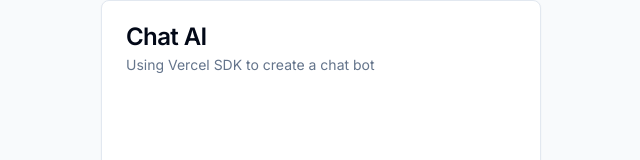
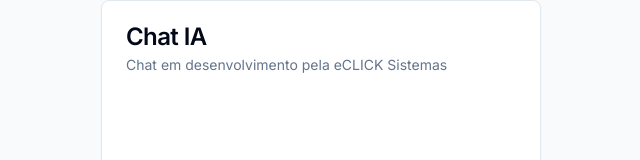
Before and after one commit to wandersonzz/chat-ia, a Next.js app: page / in a window 1280 px wide. Shown: the top 160 px of the page, without its empty margins (319-959 px from the left). Built offline with nearby package versions, Linux system fonts and the light colour scheme.

Commit message:
Algumas alterações

```diff
--- a/src/app/layout.tsx
+++ b/src/app/layout.tsx
@@ -5,7 +5,7 @@
 const inter = Inter({ subsets: ['latin'] })
 
 export const metadata: Metadata = {
-  title: 'eCLICK Chat Ai',
+  title: 'eCLICK Chat IA',
   description: 'Um chat baseado em IA',
 }
 
--- a/src/components/Chat.tsx
+++ b/src/components/Chat.tsx
@@ -15,8 +15,8 @@
   return (
     <Card className='w-[440px]'>
         <CardHeader>
-          <CardTitle>Chat AI</CardTitle>
-          <CardDescription>Using Vercel SDK to create a chat bot</CardDescription>
+          <CardTitle>Chat IA</CardTitle>
+          <CardDescription>Chat em desenvolvimento pela eCLICK Sistemas</CardDescription>
         </CardHeader>
         <CardContent>
             <ScrollArea className='h-[700px] w-full pr-4'>
```
